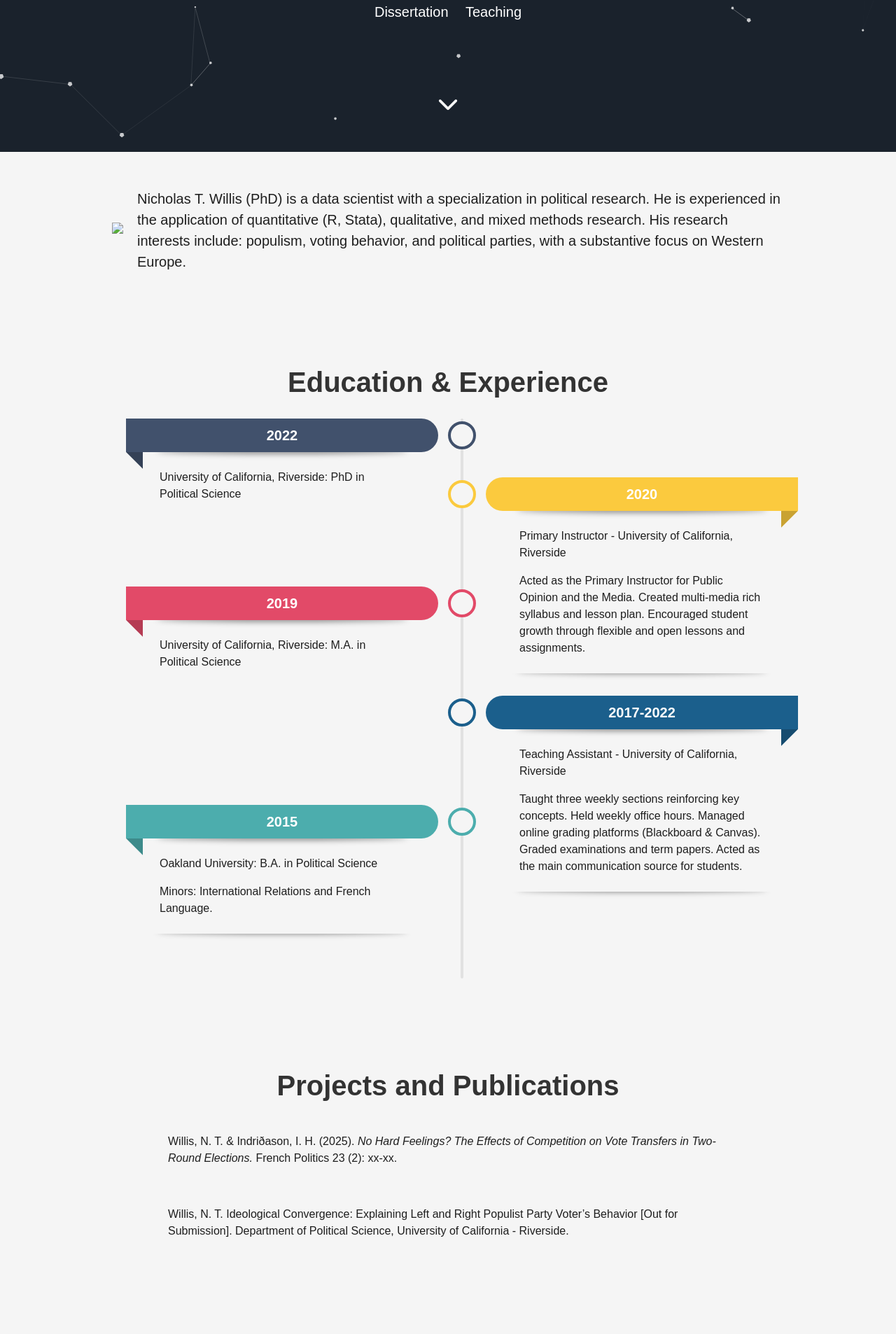
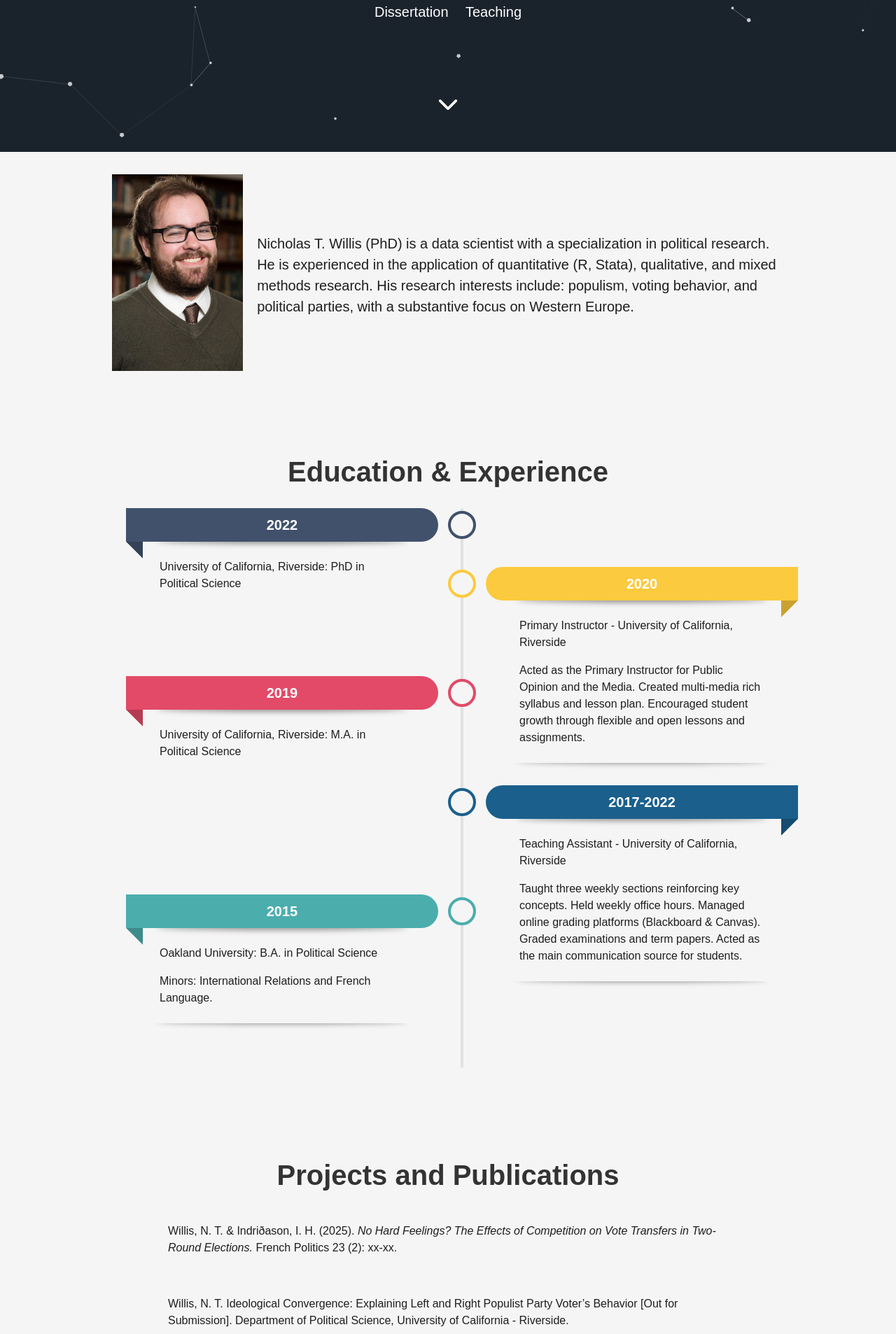
Before and after one commit to SimplyWillis/nicholastwillis, a Jekyll site: the page built from index.html, in a window 1280 px wide. Shown: the part 683-2589 px from the top of the page at 70% size. Built offline with Jekyll 4.4.1, drawn with Linux system fonts in a browser that asks for light colours; nearby versions of some CDN libraries.

Commit message:
fixed picture

```diff
--- a/_includes/about.html
+++ b/_includes/about.html
@@ -21,7 +21,7 @@ img {
   <body>
     <div class="container">
       <div class="image">
-        <img src="Nicholas_T_Willis.jpg">
+        <img src="/assets/img/Nicholas_T_Willis.jpg">
       </div>
       <div class="text">
         <p> Nicholas T. Willis (PhD) is a data scientist with a specialization in  political research. He is experienced in the application of quantitative (R, Stata), qualitative, and mixed methods research. His research interests include: populism, voting behavior, and political parties, with a substantive focus on Western Europe.
```
Also changed, not shown: assets/img/Nicholas_T_Willis.jpg (renamed from _includes/Nicholas_T_Willis.jpg), assets/img/mountains.jpg (deleted), assets/img/skate.jpg (deleted).
